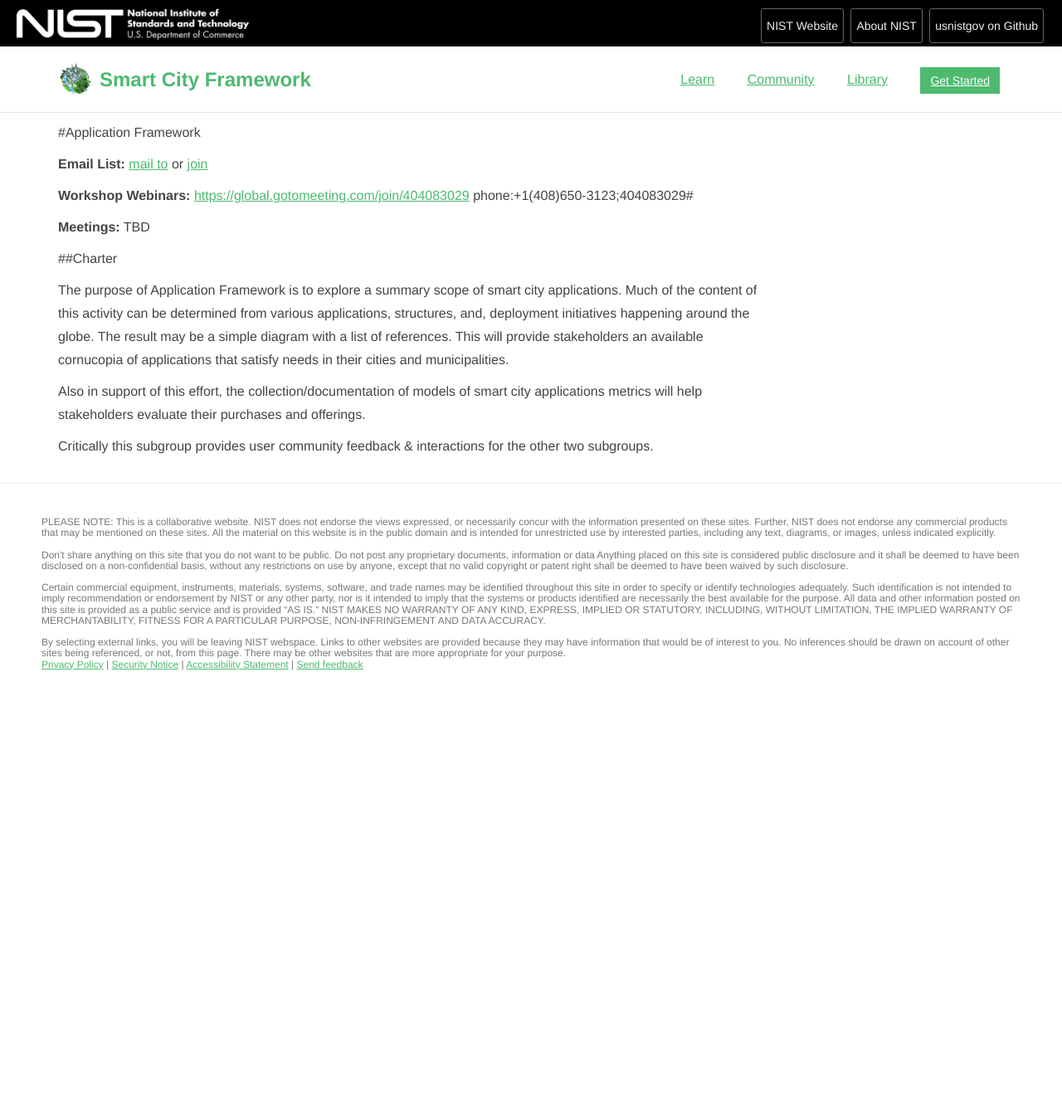
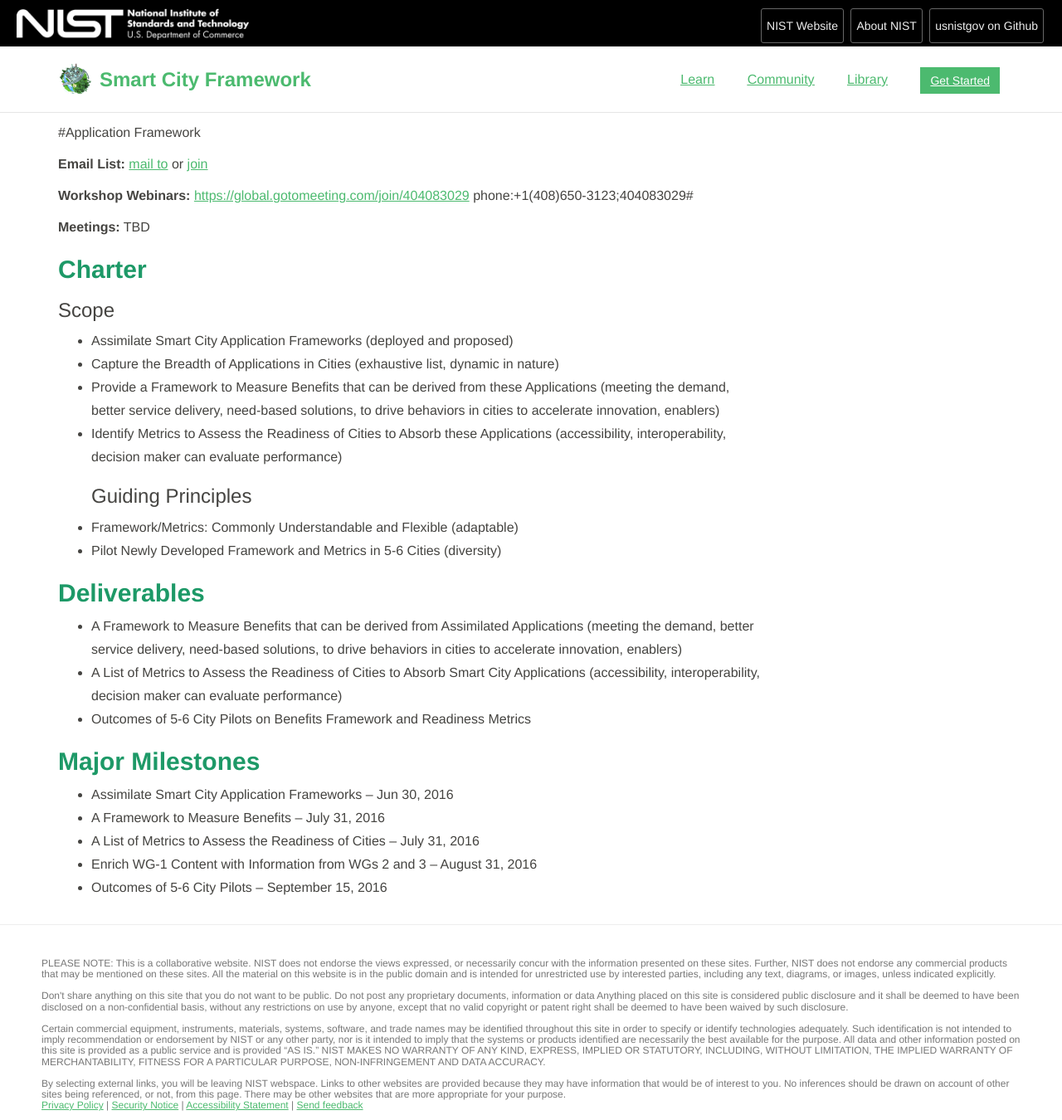
Before and after one commit to usnistgov/smartcitiesarchitecture, a Jekyll site: the page built from community/applicationframework/index.md, in a window 1280 px wide. Shown: the whole page at 83% size. Built offline with Jekyll 4.4.1, drawn with Linux system fonts in a browser that asks for light colours; before the commit the page ends 900 px from its top, so only the background shows below that.

Commit message:
Added Application Framework results from Workshops

```diff
--- a/community/applicationframework/index.md
+++ b/community/applicationframework/index.md
@@ -12,10 +12,28 @@
 **Meetings:** TBD
 
 
-##Charter
+## Charter
 
-The purpose of Application Framework is to explore a summary scope of smart city applications. Much of the content of this activity can be determined from various applications, structures, and, deployment initiatives happening around the globe. The result may be a simple diagram with a list of references. This will provide stakeholders an available cornucopia of applications that satisfy needs in their cities and municipalities.
+### Scope
+  * Assimilate Smart City Application Frameworks (deployed and proposed)
+  * Capture the Breadth of Applications in Cities (exhaustive list, dynamic in nature)
+  * Provide a Framework to Measure Benefits that can be derived from these Applications (meeting the demand, better service delivery, need-based solutions, to drive behaviors in cities to accelerate innovation, enablers)
+  * Identify Metrics to Assess the Readiness of Cities to Absorb these Applications (accessibility, interoperability, decision maker can evaluate performance)
+### Guiding Principles
+  * Framework/Metrics: Commonly Understandable and Flexible (adaptable)
+  * Pilot Newly Developed Framework and Metrics in 5-6 Cities (diversity)
 
-Also in support of this effort, the collection/documentation of models of smart city applications metrics will help stakeholders evaluate their purchases and offerings.
 
-Critically this subgroup provides user community feedback & interactions for the other two subgroups.
+## Deliverables
+
+  * A Framework to Measure Benefits that can be derived from Assimilated Applications (meeting the demand, better service delivery, need-based solutions, to drive behaviors in cities to accelerate innovation, enablers)
+  * A List of Metrics to Assess the Readiness of Cities to Absorb Smart City Applications (accessibility, interoperability, decision maker can evaluate performance)
+  * Outcomes of 5-6 City Pilots on Benefits Framework and Readiness Metrics
+
+## Major Milestones
+
+  * Assimilate Smart City Application Frameworks – Jun 30, 2016
+  * A Framework to Measure Benefits – July 31, 2016
+  * A List of Metrics to Assess the Readiness of Cities – July 31, 2016
+  * Enrich WG-1 Content with Information from WGs 2 and 3 – August 31, 2016
+  * Outcomes of 5-6 City Pilots – September 15, 2016
```
Also changed, not shown: community/index.md (+2 -2 lines).
